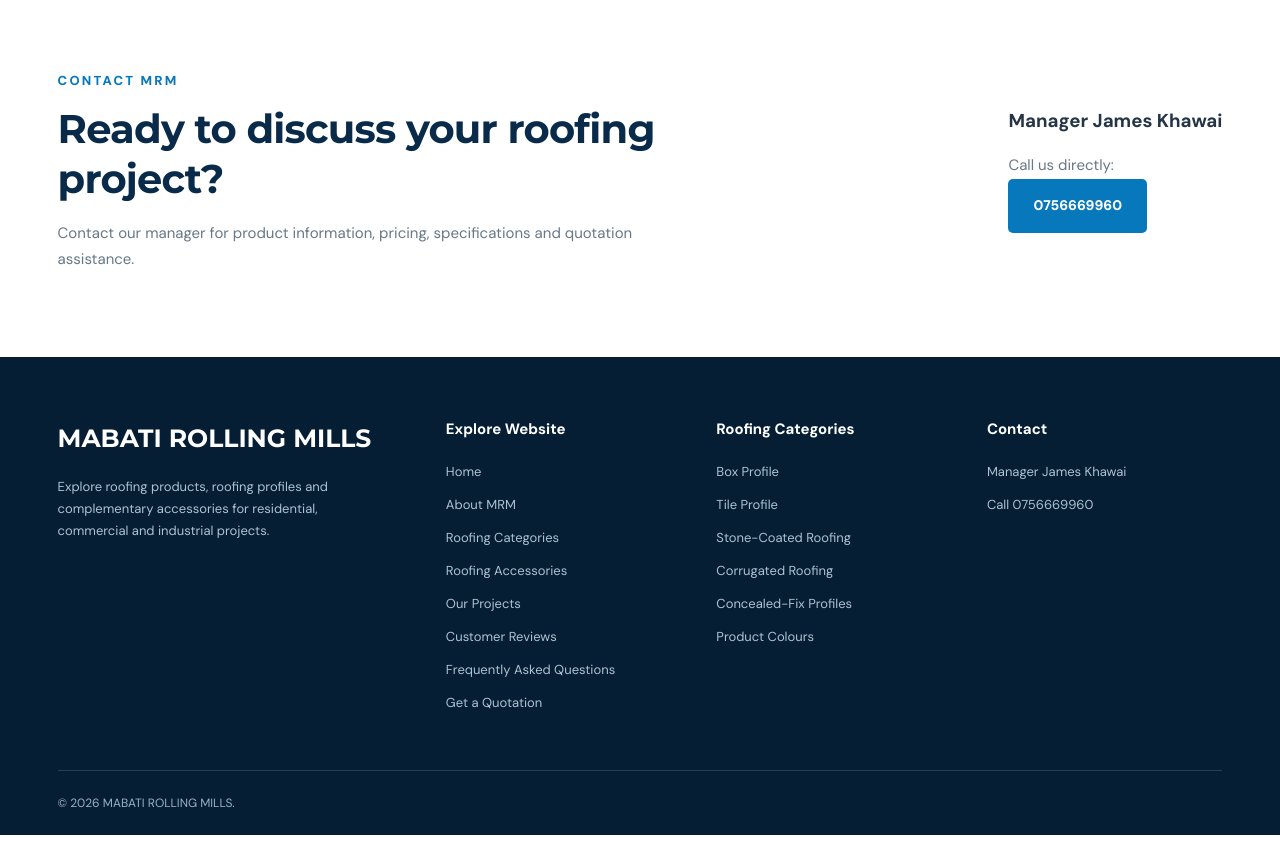
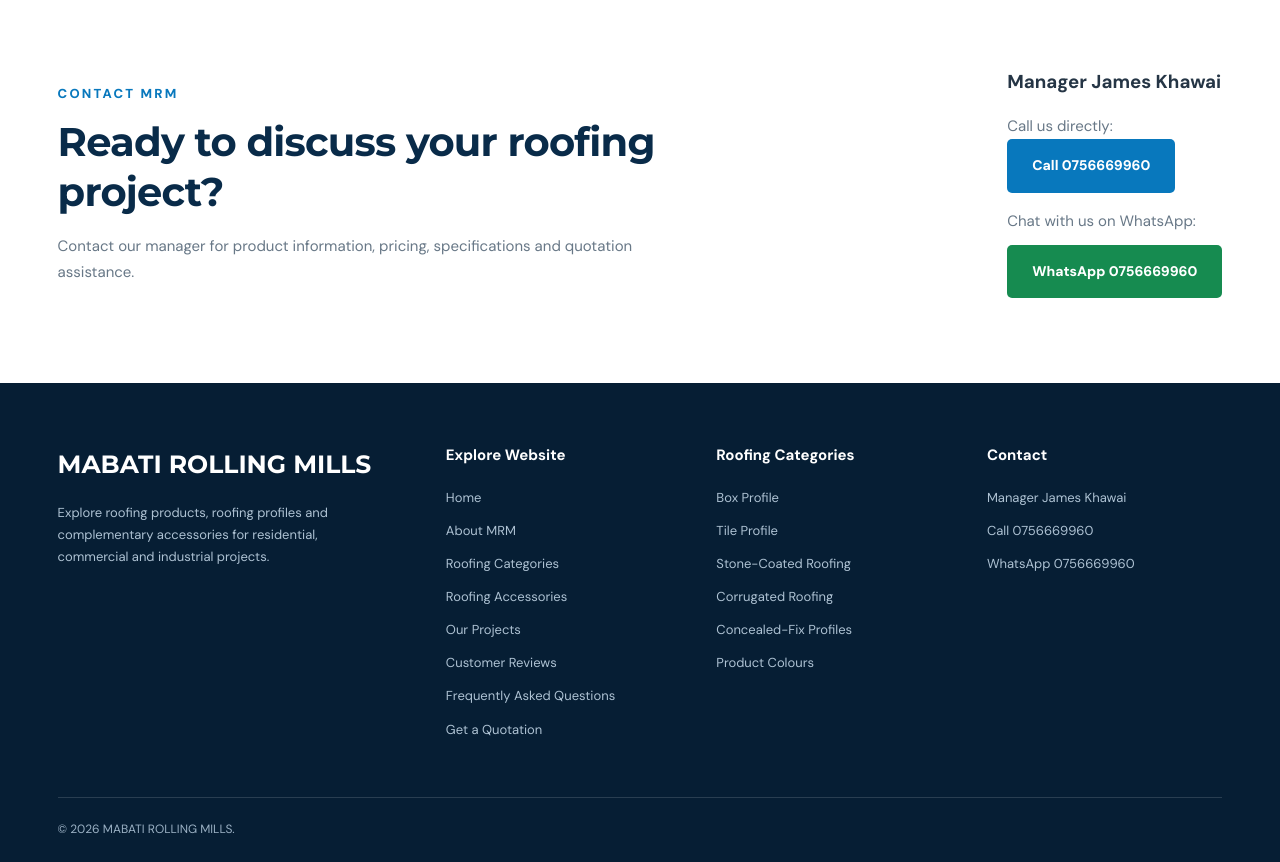
Before and after one commit to onlymoh26-creator/mrm-roofing-products, a plain HTML site: page index.html in a window 1280 px wide. Shown: the part 11120-11982 px from the top of the page. Before the commit the page ends 11955 px from the top, so only its background shows below. Drawn offline with Linux system fonts and the light colour scheme.

Commit message:
Add manager WhatsApp contact button and styles
Added WhatsApp contact button for manager with styling.

```diff
--- a/index.html
+++ b/index.html
@@ -225,6 +225,21 @@
       .review-card {
         padding: 25px 20px;
       }
+    }
+
+    /* MANAGER CONTACT BUTTONS */
+    .manager-contact .whatsapp-contact {
+      display: inline-flex;
+      align-items: center;
+      justify-content: center;
+      margin-top: 10px;
+      background: #168b50;
+      color: #ffffff;
+      text-decoration: none;
+    }
+
+    .manager-contact .whatsapp-contact:hover {
+      background: #116e3f;
     }
   </style>
 </head>
@@ -798,7 +813,12 @@
         <div class="manager-contact">
           <h3>Manager James Khawai</h3>
           <p>Call us directly:</p>
-          <a href="tel:+254756669960" class="btn btn-primary">0756669960</a>
+          <a href="tel:+254756669960" class="btn btn-primary">Call 0756669960</a>
+          <p>Chat with us on WhatsApp:</p>
+          <a href="https://wa.me/254756669960"
+             class="btn whatsapp-contact"
+             target="_blank"
+             rel="noopener noreferrer">WhatsApp 0756669960</a>
         </div>
       </div>
     </div>
@@ -840,6 +860,10 @@
       <h3>Contact</h3>
       <a href="#contact">Manager James Khawai</a>
       <a href="tel:+254756669960">Call 0756669960</a>
+      <a href="https://wa.me/254756669960"
+         class="whatsapp-contact"
+         target="_blank"
+         rel="noopener noreferrer">WhatsApp 0756669960</a>
     </div>
   </div>
 
```
